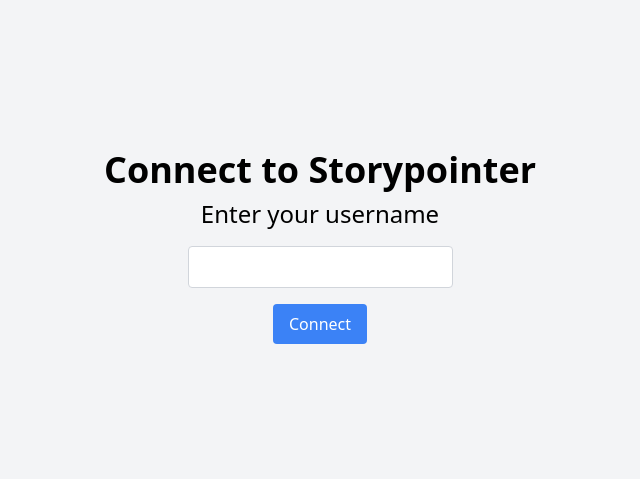
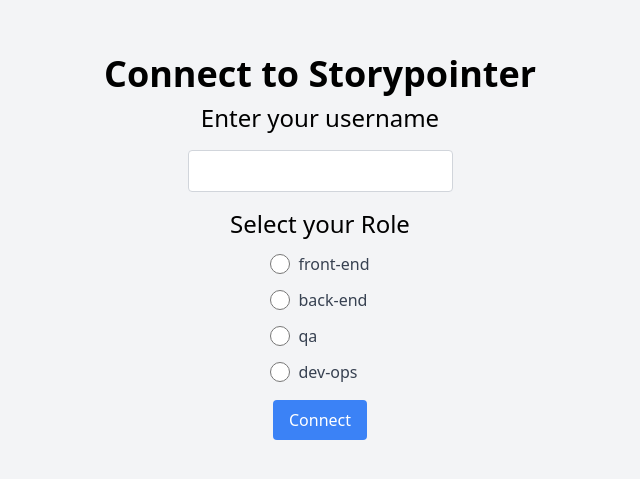
Before and after one commit to kel89/storypoint-app, a React (Vite) app in the folder front-end/: page / in a window 1280 px wide. Shown: the part 153-632 px from the top of the page, without its empty margins (320-960 px from the left). Built offline with nearby package versions, Linux system fonts and the light colour scheme.

Commit message:
right before adding alert on connect

```diff
--- a/front-end/src/App.tsx
+++ b/front-end/src/App.tsx
@@ -10,6 +10,7 @@
 function App() {
     const [isConnected, setIsConnected] = useState(false);
     const [username, setUsername] = useState("");
+    const [role, setRole] = useState();
     const [sid, setSid] = useState<string>();
     const [users, setUsers] = useState<User[]>([]);
     const [showPoints, setShowPoints] = useState(false);
@@ -50,7 +51,14 @@
 
     // If not connected, force user to conenct
     if (!isConnected) {
-        return <Connect username={username} setUsername={setUsername} />;
+        return (
+            <Connect
+                username={username}
+                setUsername={setUsername}
+                role={role}
+                setRole={setRole}
+            />
+        );
     }
 
     if (showPoints) {
--- a/front-end/src/components/Connect.tsx
+++ b/front-end/src/components/Connect.tsx
@@ -1,15 +1,23 @@
 import React, { useState, FormEvent } from "react";
 import { socket } from "../socket";
+import { Role } from "../types/Role";
 
-export default function Connect({ username, setUsername }) {
+export default function Connect({ username, setUsername, role, setRole }) {
     const handleSubmit = (e: FormEvent) => {
         e.preventDefault();
-        // You can emit the username to the server here
-        // socket.emit('username', username);
-        // socket.emit("connect", username);
+        console.log(username);
+        console.log(role);
+        if (username.trim() === "" || role === "") {
+            alert("Please enter a username and select a role");
+            return;
+        }
+        return;
         console.log("About to connect");
         socket.connect();
-        socket.emit("username", username);
+        socket.emit("username", {
+            username: username,
+            role: role,
+        });
     };
 
     return (
@@ -30,6 +38,26 @@
                             onChange={(e) => setUsername(e.target.value)}
                             className="px-4 py-2 mb-4 border border-gray-300 rounded focus:outline-none focus:ring-2 focus:ring-blue-500"
                         />
+                        <h2 className="text-2xl">Select your Role</h2>
+                        <div className="flex flex-col items-start mb-4">
+                            {Object.values(Role).map((roleValue) => (
+                                <label
+                                    key={roleValue}
+                                    className="inline-flex items-center mt-3"
+                                >
+                                    <input
+                                        type="radio"
+                                        className="form-radio h-5 w-5 text-blue-600"
+                                        checked={role === roleValue}
+                                        onChange={() => setRole(roleValue)}
+                                    />
+                                    <span className="ml-2 text-gray-700">
+                                        {roleValue}
+                                    </span>
+                                </label>
+                            ))}
+                        </div>
+
                         <button
                             type="submit"
                             className="px-4 py-2 bg-blue-500 text-white rounded hover:bg-blue-700 transition-colors"
--- /dev/null
+++ b/front-end/src/types/Role.ts
@@ -0,0 +1,6 @@
+export enum Role {
+    FrontEnd = "front-end",
+    BackEnd = "back-end",
+    QA = "qa",
+    DevOps = "dev-ops",
+}
--- a/front-end/src/types/User.ts
+++ b/front-end/src/types/User.ts
@@ -1,6 +1,9 @@
+import { Role } from "./Role";
+
 export type User = {
     sid: string;
     username: string;
     points: number;
     voted: boolean;
+    role: Role;
 };
```
Also changed, not shown: 1 other file (tests, documents, lock files or other folders).
